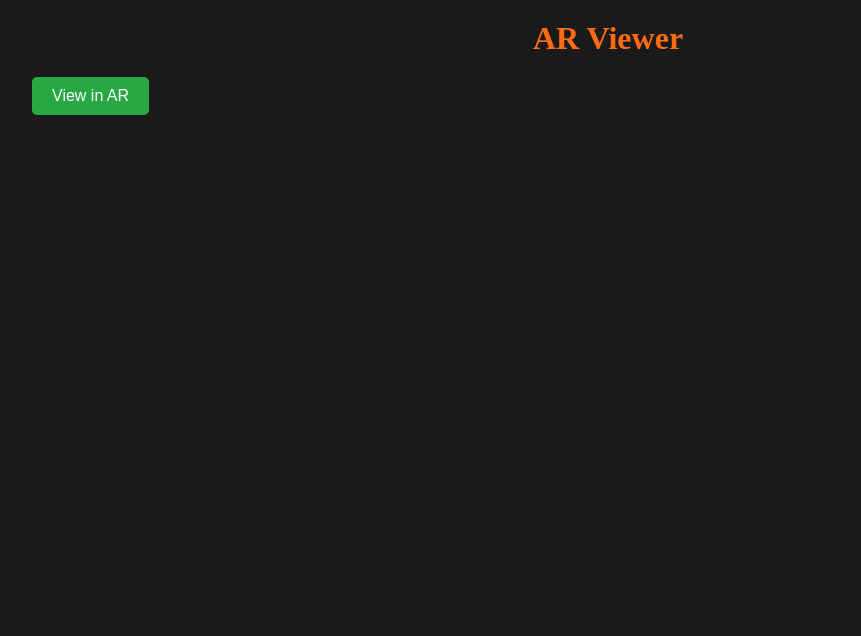
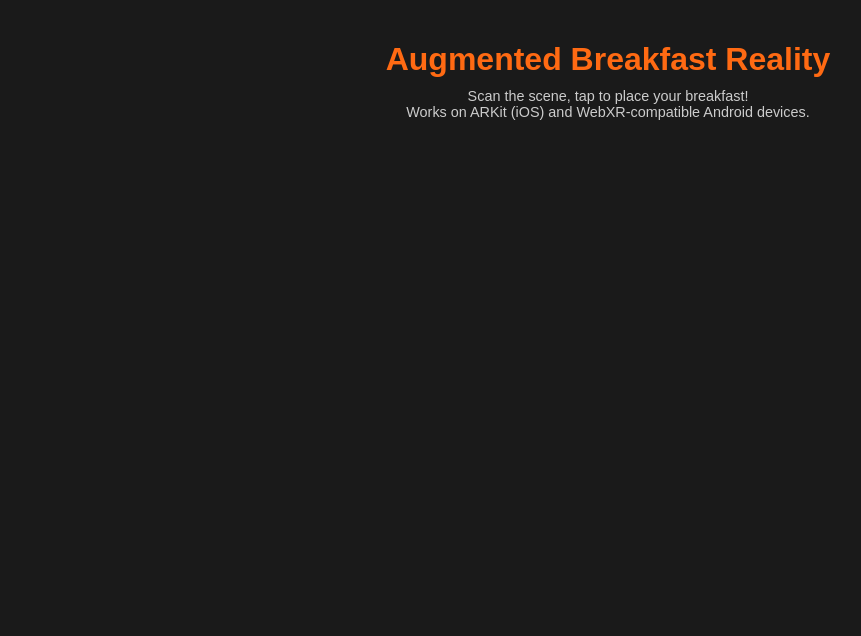
Before and after one commit to Sawyer3DJ/quick-order, a Flask app: page /viewer-ar in a window 1280 px wide. Shown: the top 636 px of the page, without its empty margins (32-893 px from the left). Run offline with Flask 3, Linux system fonts and the light colour scheme; some libraries are stand-ins or nearby versions.

Commit message:
Update ar_viewer.html

```diff
--- a/templates/ar_viewer.html
+++ b/templates/ar_viewer.html
@@ -3,31 +3,52 @@
 <head>
   <meta charset="UTF-8" />
   <meta name="viewport" content="width=device-width, initial-scale=1.0"/>
-  <title>AR Viewer</title>
+  <title>AR Viewer – Summon Thy Meal</title>
   <script type="module" src="https://unpkg.com/@google/model-viewer/dist/model-viewer.min.js"></script>
   <style>
-    body { margin:0; background:#1a1a1a; display:flex; flex-direction:column; align-items:center; color:white; }
-    h1 { margin:20px 0; color:#FF6A13; }
-    model-viewer { width: 90vw; height: 70vh; }
-    button[slot="ar-button"] {
-      background: #28a745; color: white; border: none;
-      padding: 10px 20px; font-size: 1em; border-radius: 5px;
-      cursor: pointer;
+    body {
+      margin: 0;
+      background: #1a1a1a;
+      font-family: Arial, sans-serif;
+      color: white;
+      text-align: center;
+      padding: 20px;
+    }
+    h1 {
+      color: #FF6A13;
+      margin-bottom: 10px;
+    }
+    model-viewer {
+      width: 100%;
+      height: 80vh;
+      background: #000;
+    }
+    .info {
+      font-size: 0.9em;
+      color: #ccc;
+      margin-top: 10px;
     }
   </style>
 </head>
 <body>
-  <h1>AR Viewer</h1>
+
+  <h1>Augmented Breakfast Reality</h1>
   <model-viewer
-    src="{{ url_for('static', filename='models/your_scan.glb') }}"
-    alt="Scanned Dish"
+    src="{{ url_for('static', filename='models/breakfast.glb') }}"
+    ios-src="{{ url_for('static', filename='models/breakfast.usdz') }}"
     ar
-    ar-modes="webxr scene-viewer quick-look"
-    environment-image="{{ url_for('static', filename='env/restaurant_env.hdr') }}"
+    ar-modes="scene-viewer quick-look webxr"
     camera-controls
     auto-rotate
-    shadow-intensity="1">
-    <button slot="ar-button">View in AR</button>
+    environment-image="neutral"
+    exposure="1"
+    alt="Delicious breakfast on a plate">
   </model-viewer>
+
+  <div class="info">
+    Scan the scene, tap to place your breakfast!<br>
+    Works on ARKit (iOS) and WebXR-compatible Android devices.
+  </div>
+
 </body>
 </html>
```
